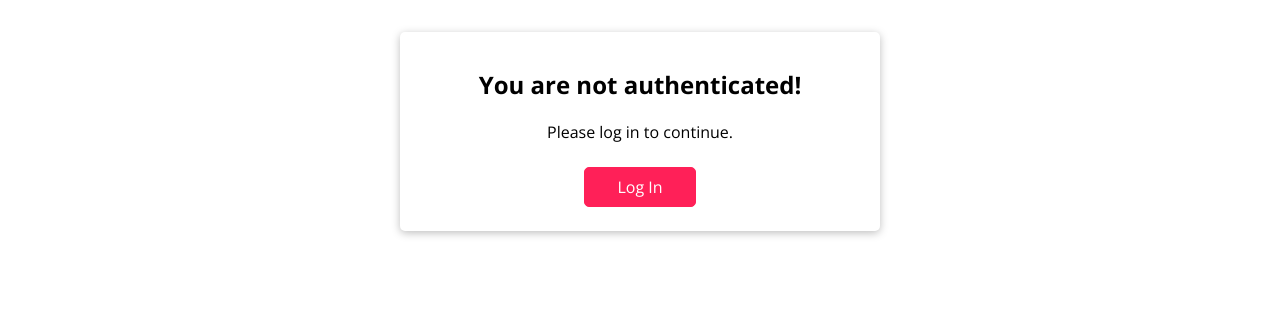
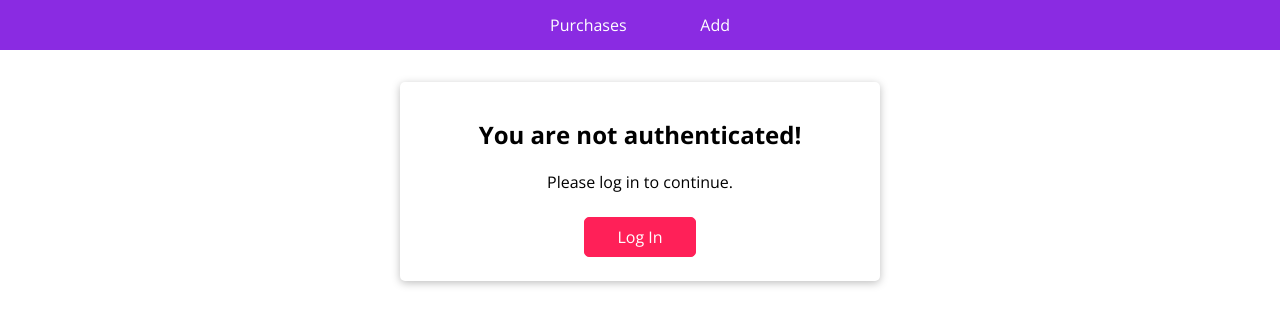
Before and after one commit to andrew-mak/shopping-list, a React (Create React App) app: page / in a window 1280 px wide. Shown: the top 326 px of the page. Built offline with nearby package versions, Linux system fonts and the light colour scheme.

Commit message:
feat: add layout and routes

```diff
--- a/src/App.js
+++ b/src/App.js
@@ -1,16 +1,26 @@
 import React, { useContext } from 'react';
-
+import { Route, Switch } from 'react-router-dom';
 import Purchases from './components/Purchases/Purchases';
 import Auth from './components/Auth';
 import { AuthContext } from './context/auth-context';
+import Layout from './components/UI/Layout';
+import PurchaseForm from './components/Purchases/PurchaseForm';
 
 const App = props => {
   const authContext = useContext(AuthContext);
 
-  let content = <Auth />;
-  if (authContext.isAuth) content = <Purchases />
+  const routs = <Switch>
+    <Route path="/add" component={PurchaseForm} />
+    <Route path="/purchases" component={Purchases} />
+    <Route path="/" component={Purchases} />
+  </Switch>;
 
-    return content;
+  return (
+    <>
+      <Layout />
+      {authContext.isAuth ? routs : <Auth />}
+    </>
+  )
 };
 
 export default App;
--- a/src/components/Purchases/PurchaseForm.js
+++ b/src/components/Purchases/PurchaseForm.js
@@ -1,18 +1,42 @@
-import React, { useState } from 'react';
+import React, { useCallback, useEffect, useReducer, useState } from 'react';
 
 import Card from '../UI/Card';
 import LoadingIndicator from '../UI/LoadingIndicator';
+import useHttp from '../../hooks/http';
+import purchaseReducer from '../../reducer';
 import '../../styles/PurchaseForm.css';
 
 const PurchaseForm = React.memo(props => {
+  const [, dispatchPurchases] = useReducer(purchaseReducer, '');
+
   const [inputTitleState, setTitleState] = useState('');
   const [inputAmountState, setAmountState] = useState('');
+  const { isLoading, error, data, delItemId, reqIdentifier, sendRequest } = useHttp();
+
+  const addPurchaseHandler = useCallback(purchase => {
+    sendRequest(
+      'https://react-hooks-ea382-default-rtdb.firebaseio.com/purchases.json',
+      'POST',
+      JSON.stringify(purchase),
+      purchase,
+      'ADD_PURCHASE'
+    );
+  }, [sendRequest]);
+
+  useEffect(() => {
+    if (!isLoading && !error && reqIdentifier === 'ADD_PURCHASE') {
+      dispatchPurchases({
+        type: 'ADD',
+        purchase: { id: data.name, ...delItemId }
+      })
+    }
+  }, [data, delItemId, reqIdentifier, isLoading, error]);
 
   const submitHandler = event => {
     event.preventDefault();
 
     if (inputTitleState.trim().length > 0 && inputAmountState !== '') {
-      props.onAddPurchase({ title: inputTitleState, amount: inputAmountState });
+      addPurchaseHandler({ title: inputTitleState, amount: inputAmountState });
       setTitleState('');
       setAmountState('');
     }
@@ -22,11 +46,11 @@ const PurchaseForm = React.memo(props => {
   };
 
   return (
-    <section className="purchase-form">
+    <div className="purchase-form">
       <Card>
         <form onSubmit={submitHandler}>
           <div className="form-control">
-            <label htmlFor="title">Name</label>
+            <label htmlFor="title">Purchase</label>
             <input type="text" id="title" value={inputTitleState}
               onChange={event => setTitleState(event.target.value)}
             />
@@ -39,11 +63,11 @@ const PurchaseForm = React.memo(props => {
           </div>
           <div className="purchase-form__actions">
             <button type="submit">Add Purchase</button>
-            {props.loading && <LoadingIndicator />}
+            {isLoading && <LoadingIndicator />}
           </div>
         </form>
       </Card>
-    </section>
+    </div>
   );
 });
 
--- a/src/components/Purchases/PurchaseList.js
+++ b/src/components/Purchases/PurchaseList.js
@@ -6,7 +6,7 @@ import '../../styles/PurchaseList.css';
 const PurchaseList = React.memo(props => {
   return (
     <section className="purchase-list">
-      <h2>Loaded Purchases</h2>
+      <h2>Already in list</h2>
       { props.purchases ?
         <ul>
           {props.purchases.map(ig => (
--- a/src/components/Purchases/Purchases.js
+++ b/src/components/Purchases/Purchases.js
@@ -1,20 +1,12 @@
 import React, { useReducer, useCallback, useMemo, useEffect } from 'react';
 
-import PurchaseForm from './PurchaseForm';
 import PurchaseList from './PurchaseList';
 import ErrorModal from '../UI/ErrorModal';
 import Search from './Search';
 import useHttp from '../../hooks/http';
+import purchaseReducer from '../../reducer';
 
-const purchaseReducer = (currentPurchState, action) => {
-  switch (action.type) {
-    case 'SET': return action.purchases;
-    case 'ADD': return [...currentPurchState, action.purchase];
-    case 'DELETE': return currentPurchState.filter(purch => purch.id !== action.id);
-    default:
-      throw new Error('Should not be there');
-  }
-};
+
 
 function Purchases() {
   const [purchases, dispatchPurchases] = useReducer(purchaseReducer, '');
@@ -24,27 +16,11 @@ function Purchases() {
     if (!isLoading && !error && reqIdentifier === 'REMOVE_PURCHASE') {
       dispatchPurchases({ type: 'DELETE', id: delItemId })
     }
-    else if (!isLoading && !error && reqIdentifier === 'ADD_PURCHASE') {
-      dispatchPurchases({
-        type: 'ADD',
-        purchase: { id: data.name, ...delItemId }
-      })
-    }
   }, [data, delItemId, reqIdentifier, isLoading, error]);
 
   const filtredPurchasesHandler = useCallback(filtredPurchases => {
     dispatchPurchases({ type: 'SET', purchases: filtredPurchases });
   }, []);
-
-  const addPurchaseHandler = useCallback(purchase => {
-    sendRequest(
-      'https://react-hooks-ea382-default-rtdb.firebaseio.com/purchases.json',
-      'POST',
-      JSON.stringify(purchase),
-      purchase,
-      'ADD_PURCHASE'
-    );
-  }, [sendRequest]);
 
   const removePurchaseHandler = useCallback(itemId => {
     sendRequest(
@@ -66,15 +42,8 @@ function Purchases() {
   return (
     <div className="App">
       {error && <ErrorModal onClose={clear} >{error}</ErrorModal>}
-      <PurchaseForm
-        onAddPurchase={addPurchaseHandler}
-        loading={isLoading}
-      />
-
-      <section>
-        <Search onLoadPurchases={filtredPurchasesHandler} />
-        {purchaseList}
-      </section>
+      <Search onLoadPurchases={filtredPurchasesHandler} />
+      {purchaseList}
     </div>
   );
 }
--- /dev/null
+++ b/src/components/UI/Layout.js
@@ -0,0 +1,17 @@
+import React from 'react';
+import { Link } from 'react-router-dom';
+import '../../styles/Layout.css'
+
+const Layout = props => {
+  return (
+    <div className="layout">
+      <nav>
+        <Link to="/purchases">Purchases</Link>
+        <Link to="/add">Add</Link>
+      </nav>
+      {props.child}
+    </div>
+  )
+}
+
+export default Layout;
--- a/src/index.js
+++ b/src/index.js
@@ -4,11 +4,14 @@ import './index.css';
 import App from './App';
 import ReactContextProvider from './context/auth-context';
 import reportWebVitals from './reportWebVitals';
+import { BrowserRouter } from 'react-router-dom';
 
 ReactDOM.render(
   <React.StrictMode>
     <ReactContextProvider>
-      <App />
+      <BrowserRouter>
+        <App />
+      </BrowserRouter>
     </ReactContextProvider>
   </React.StrictMode>,
   document.getElementById('root')
--- /dev/null
+++ b/src/reducer.js
@@ -0,0 +1,9 @@
+export default function purchaseReducer (currentPurchState, action) {
+  switch (action.type) {
+    case 'SET': return action.purchases;
+    case 'ADD': return [...currentPurchState, action.purchase];
+    case 'DELETE': return currentPurchState.filter(purch => purch.id !== action.id);
+    default:
+      throw new Error('Should not be there');
+  }
+};
--- /dev/null
+++ b/src/styles/Layout.css
@@ -0,0 +1,20 @@
+.layout {
+  width: 100%;
+  height: 50px;
+  background-color: blueviolet;
+  display: flex;
+  align-items: center;
+  justify-content: center;
+}
+
+.layout nav {
+  min-width: 180px;
+  display: flex;
+  align-items: center;
+  justify-content: space-between;
+}
+
+.layout a {
+  color: white;
+  text-decoration: none;
+}
```
